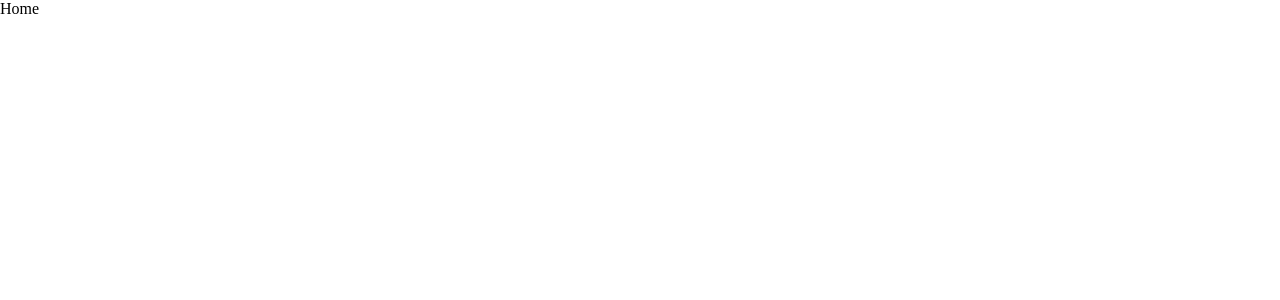
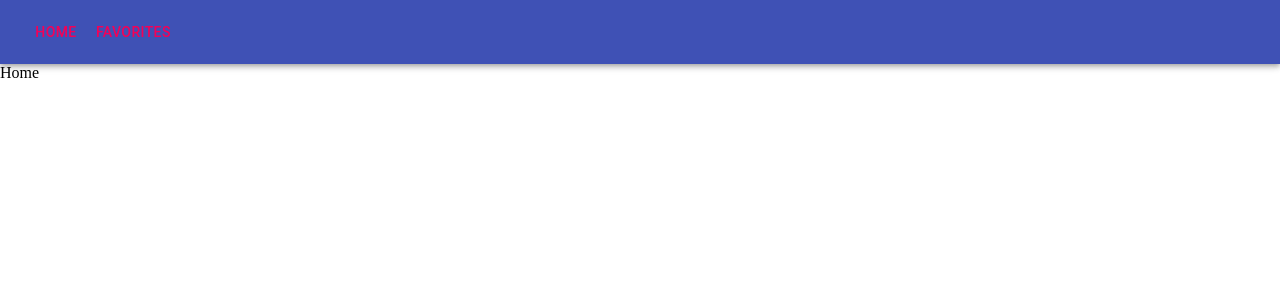
Before and after one commit to orlovse/weather-app, a React (Create React App) app: page /home in a window 1280 px wide. Shown: the top 300 px of the page. Built offline with nearby package versions, Linux system fonts and the light colour scheme.

Commit message:
add navbar

```diff
--- /dev/null
+++ b/src/components/navbar/index.tsx
@@ -0,0 +1,34 @@
+import React, { FC } from 'react';
+import { NavLink } from 'react-router-dom';
+import { AppBar, Button, Grid, Toolbar } from '@material-ui/core';
+
+const Navbar: FC = () => {
+	const links: { id: number; name: string; link: string }[] = [
+		{ id: 1, name: 'Home', link: '/' },
+		{ id: 2, name: 'Favorites', link: '/favorites' },
+	];
+
+	return (
+		<AppBar position="static" color="primary">
+			<Toolbar>
+				<Grid container justify="space-between">
+					<div>
+						{links.map(({ id, name, link }) => (
+							<NavLink
+								exact
+								key={id}
+								to={link}
+								// className={styles.link}
+								// activeClassName={styles.active}
+							>
+								<Button color="secondary">{name}</Button>
+							</NavLink>
+						))}
+					</div>
+				</Grid>
+			</Toolbar>
+		</AppBar>
+	);
+};
+
+export default Navbar;
--- a/src/pages/app/Layout.tsx
+++ b/src/pages/app/Layout.tsx
@@ -1,12 +1,18 @@
 import React from 'react';
 import type { ReactNode } from 'react';
+import Navbar from 'components/navbar';
 
 interface IProps {
 	children: ReactNode;
 }
 // here we add the private route logic
 const AppLayout: React.FC<IProps> = ({ children }: IProps) => {
-	return <div>{children}</div>;
+	return (
+		<div>
+			<Navbar />
+			{children}
+		</div>
+	);
 };
 
 export default AppLayout;
```
